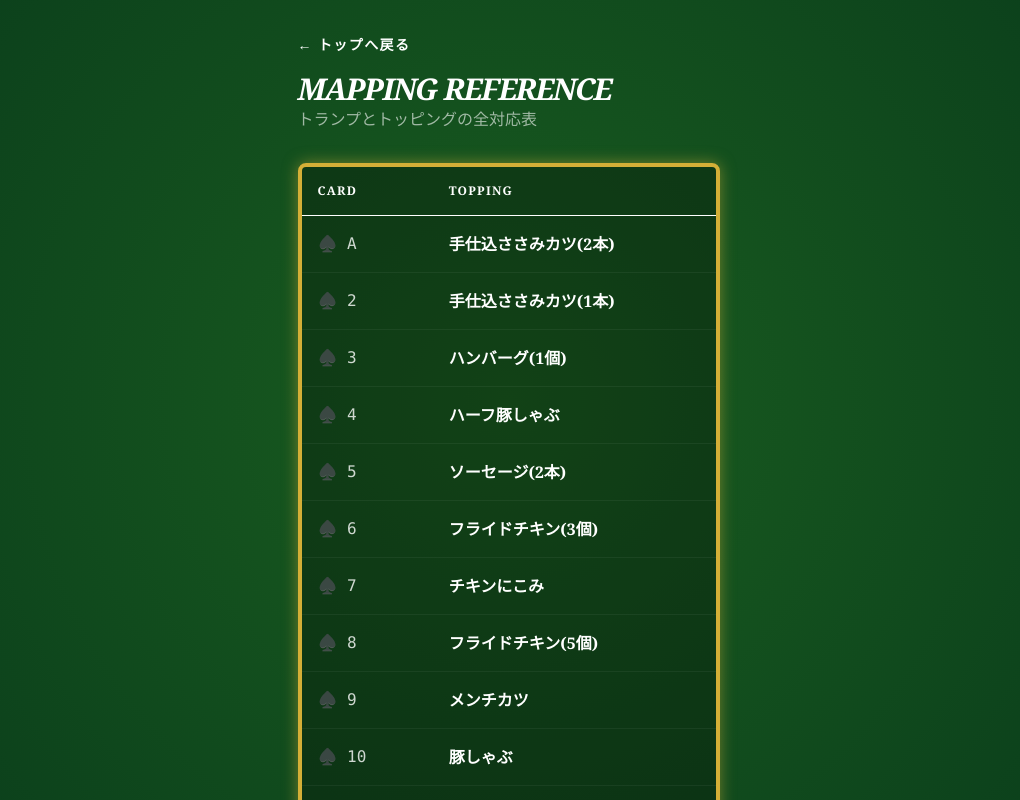
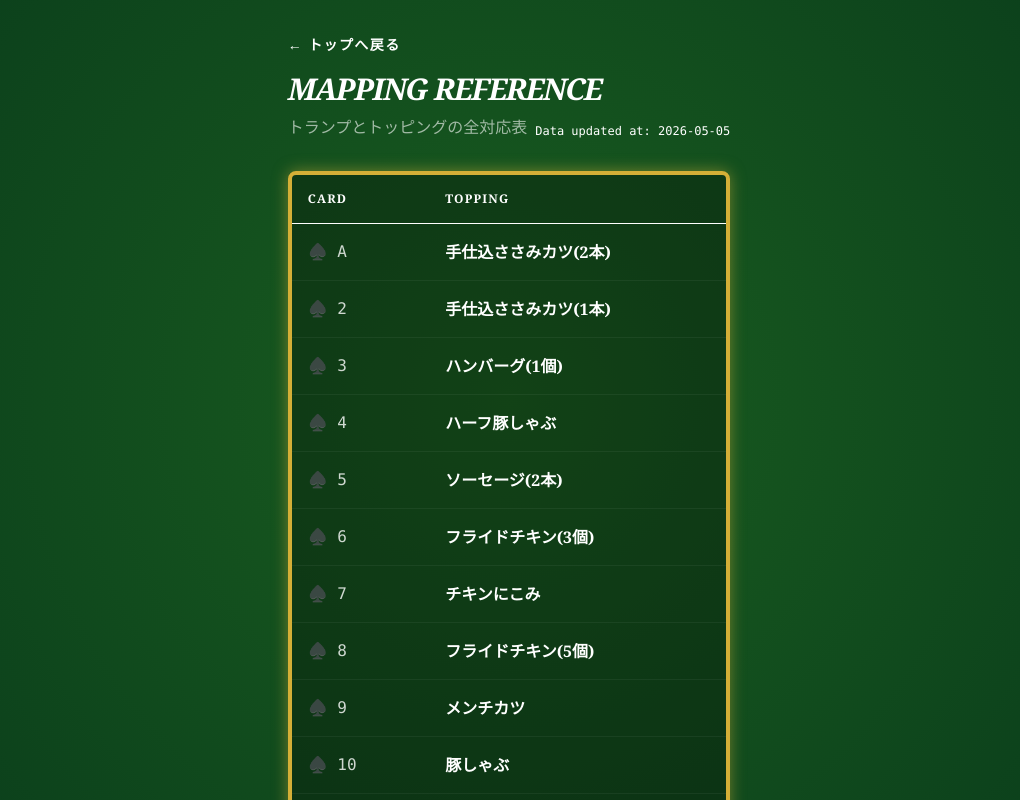
Before and after one commit to ryoryo25/yami-cocoichi-ishi, a Next.js app: page /yami-cocoichi-ishi/mapping in a window 1280 px wide. Shown: the top 800 px of the page, without its empty margins (131-1151 px from the left). Built offline with nearby package versions, Linux system fonts and the light colour scheme.

Commit message:
feat: show topping data update date in mapping reference

```diff
--- a/data/toppings.json
+++ b/data/toppings.json
@@ -1,4 +1,6 @@
-[
+{
+  "updatedAt": "2026-05-05",
+  "items": [
     {
       "name": "手仕込ささみカツ(2本)",
       "image": ""
@@ -196,3 +198,4 @@
       "image": ""
     }
   ]
+}
--- a/scripts/fetch-toppings.ts
+++ b/scripts/fetch-toppings.ts
@@ -26,11 +26,16 @@ async function fetchToppings() {
     // Deduplicate and filter empty names
     const uniqueToppings = toppings.filter((v, i, a) => a.findIndex(t => t.name === v.name) === i);
 
+    const result = {
+      updatedAt: new Date().toISOString().split('T')[0], // YYYY-MM-DD
+      items: uniqueToppings
+    };
+
     console.log(`Fetched ${uniqueToppings.length} toppings.`);
 
     fs.writeFileSync(
       path.join(process.cwd(), 'data/toppings.json'),
-      JSON.stringify(uniqueToppings, null, 2)
+      JSON.stringify(result, null, 2)
     );
   } catch (error) {
     console.error('Error fetching toppings:', error);
--- a/src/app/mapping/page.tsx
+++ b/src/app/mapping/page.tsx
@@ -1,6 +1,6 @@
 'use client';
 
-import { ALL_CARDS, getCardLabel } from '@/lib/constants';
+import { ALL_CARDS, getCardLabel, TOPPINGS_UPDATED_AT } from '@/lib/constants';
 import Link from 'next/link';
 
 export default function MappingTable() {
@@ -13,7 +13,10 @@ export default function MappingTable() {
         <h1 className="text-3xl font-black text-gold uppercase tracking-tighter italic">
           Mapping Reference
         </h1>
-        <p className="text-white/60">トランプとトッピングの全対応表</p>
+        <div className="flex flex-col md:flex-row md:items-end justify-between gap-2 mt-2">
+          <p className="text-white/60">トランプとトッピングの全対応表</p>
+          <p className="text-xs text-gold/40 font-mono">Data updated at: {TOPPINGS_UPDATED_AT}</p>
+        </div>
       </header>
 
       <section className="bg-black/30 rounded-2xl casino-border overflow-hidden">
--- a/src/lib/constants.ts
+++ b/src/lib/constants.ts
@@ -5,7 +5,8 @@ export type Topping = {
   image: string;
 };
 
-export const TOPPINGS: Topping[] = toppingsData;
+export const TOPPINGS: Topping[] = toppingsData.items;
+export const TOPPINGS_UPDATED_AT: string = toppingsData.updatedAt;
 
 export type Suit = 'spades' | 'hearts' | 'diamonds' | 'clubs' | 'joker';
 
```
Lines whose indentation alone changed are shown as unchanged.
